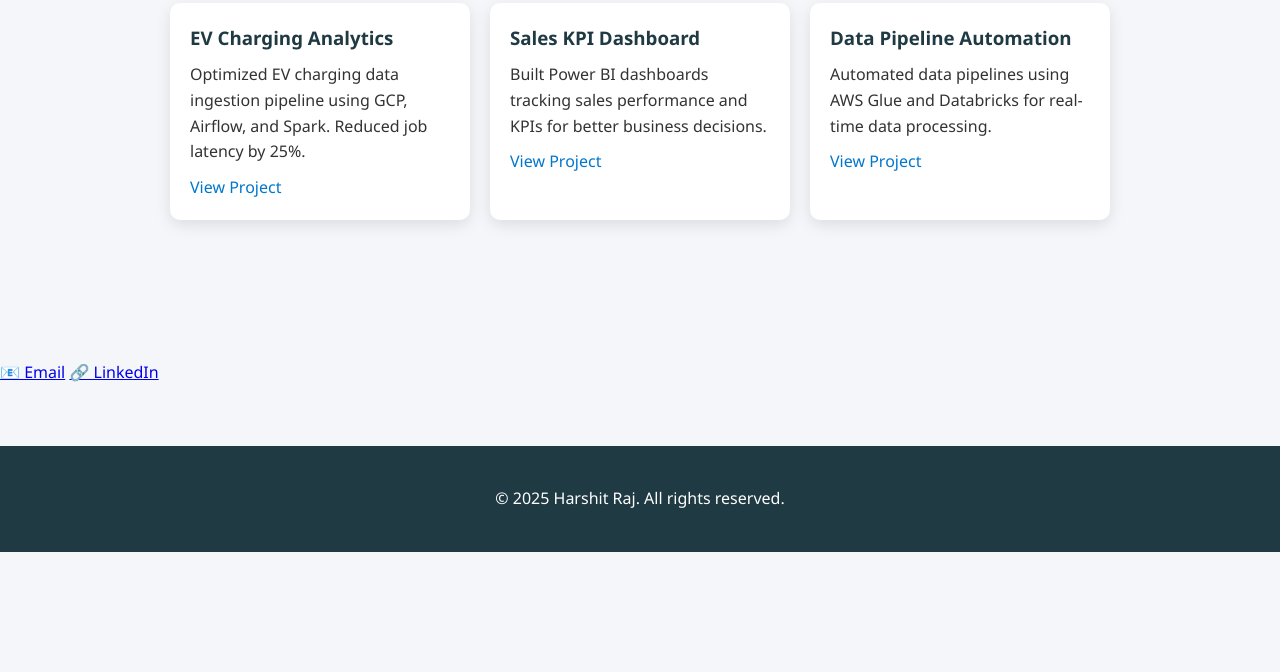
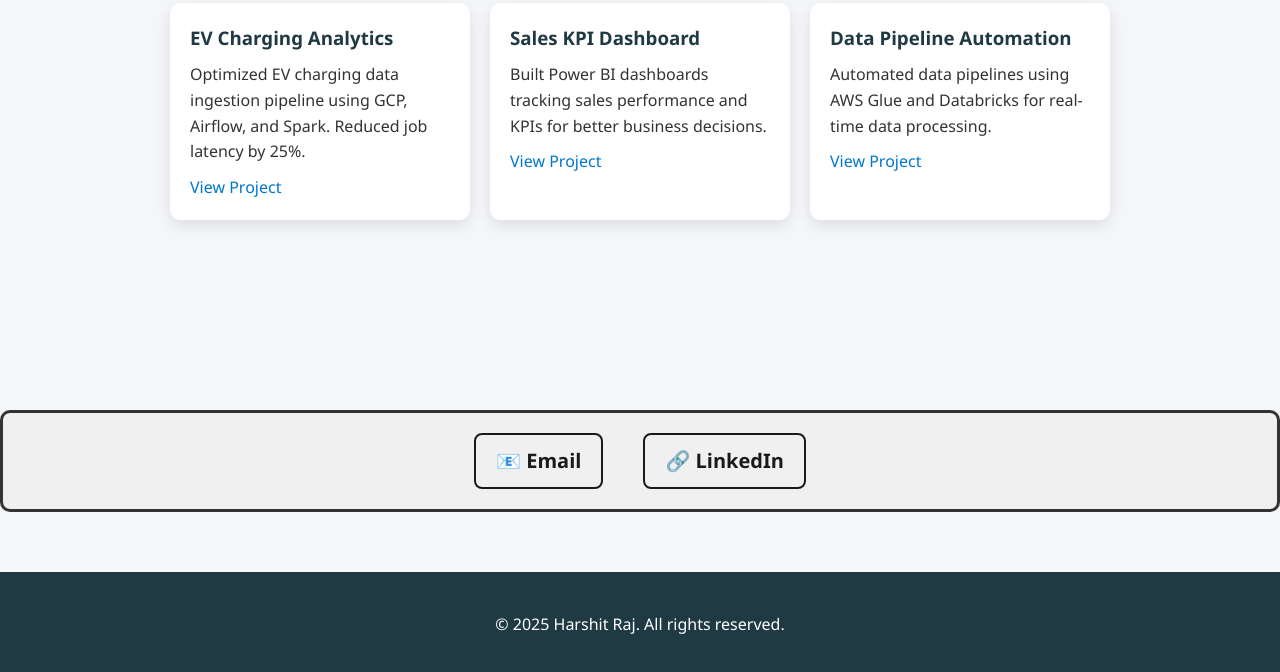
Before and after one commit to harshitraj04/harshitraj04.github.io, a plain HTML site: page index.html in a window 1280 px wide. Shown: the part 709-1381 px from the top of the page. Before the commit the page ends 1261 px from the top, so only its background shows below. Drawn offline with Linux system fonts and the light colour scheme.

Commit message:
Update style.css

```diff
--- a/style.css
+++ b/style.css
@@ -86,6 +86,35 @@ section h2 {
   text-decoration: underline;
 }
 
+/* Contact Box Style */
+.contact-box {
+  display: flex;
+  justify-content: center;
+  gap: 40px;
+  padding: 20px;
+  margin-top: 50px;
+  border: 3px solid #333;
+  border-radius: 10px;
+  font-size: 20px;
+  font-weight: bold;
+  background-color: #f0f0f0;
+}
+
+.contact-link {
+  text-decoration: none;
+  color: #1a1a1a;
+  padding: 10px 20px;
+  border: 2px solid #1a1a1a;
+  border-radius: 8px;
+  transition: all 0.3s ease;
+}
+
+.contact-link:hover {
+  background-color: #1a1a1a;
+  color: white;
+}
+
+
 /* Footer */
 footer {
   background: #203a43;
```
